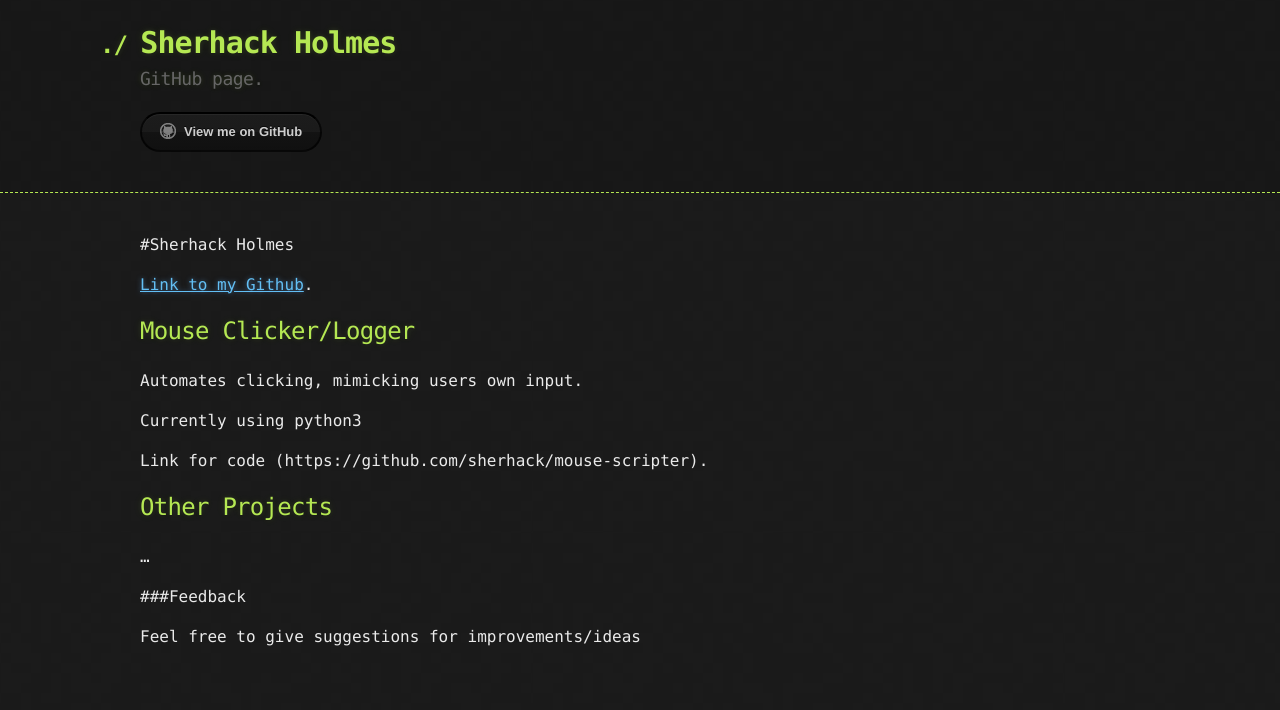
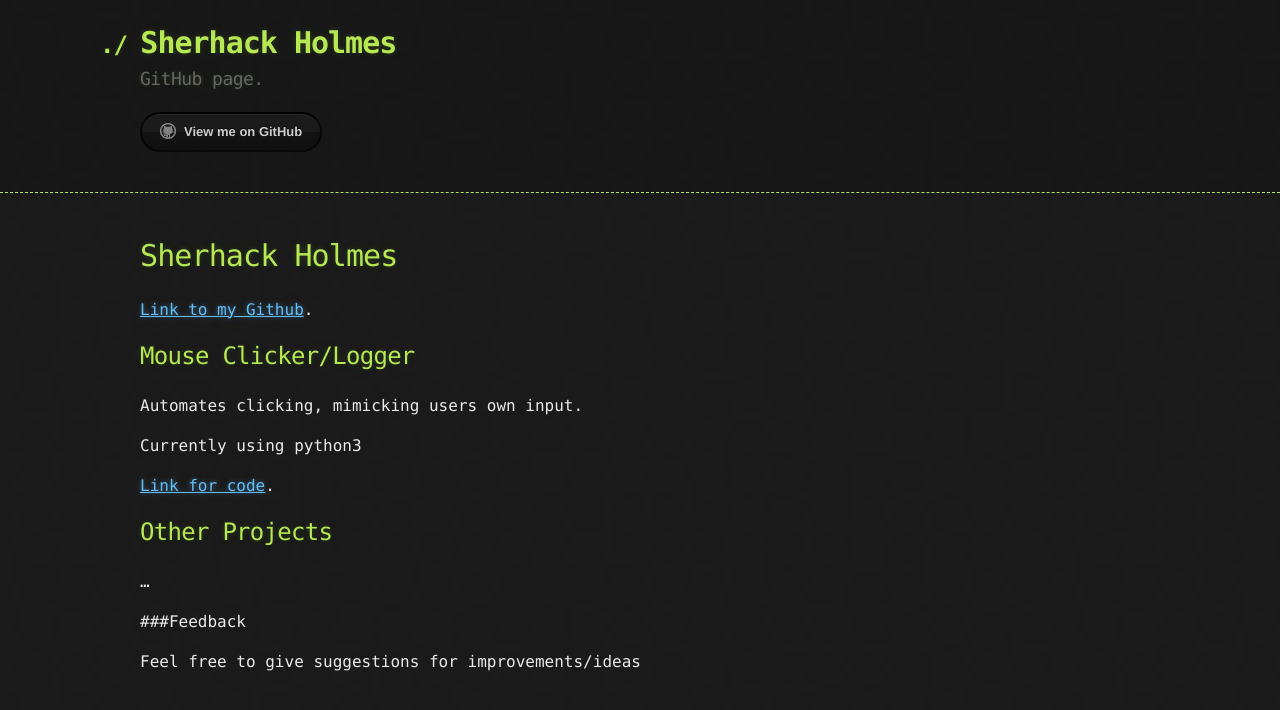
Before and after one commit to sherhack/sherhack.github.io, a Jekyll site: the page built from index.md, in a window 1280 px wide. Shown: the top 710 px of the page. Built offline with Jekyll 4.4.1, drawn with Linux system fonts in a browser that asks for light colours; our own code applies the rules of GitHub Pages for plain Markdown files.

Commit message:
Update index.md

```diff
--- a/index.md
+++ b/index.md
@@ -2,7 +2,7 @@
 layout: default
 ---
 
-#Sherhack Holmes
+# Sherhack Holmes
 
 [Link to my Github](https://github.com/sherhack).
 
@@ -11,7 +11,7 @@ Automates clicking, mimicking users own input.
 
 Currently using python3
 
-Link for code (https://github.com/sherhack/mouse-scripter).
+[Link for code](https://github.com/sherhack/mouse-scripter).
 
 ## Other Projects
 
```
